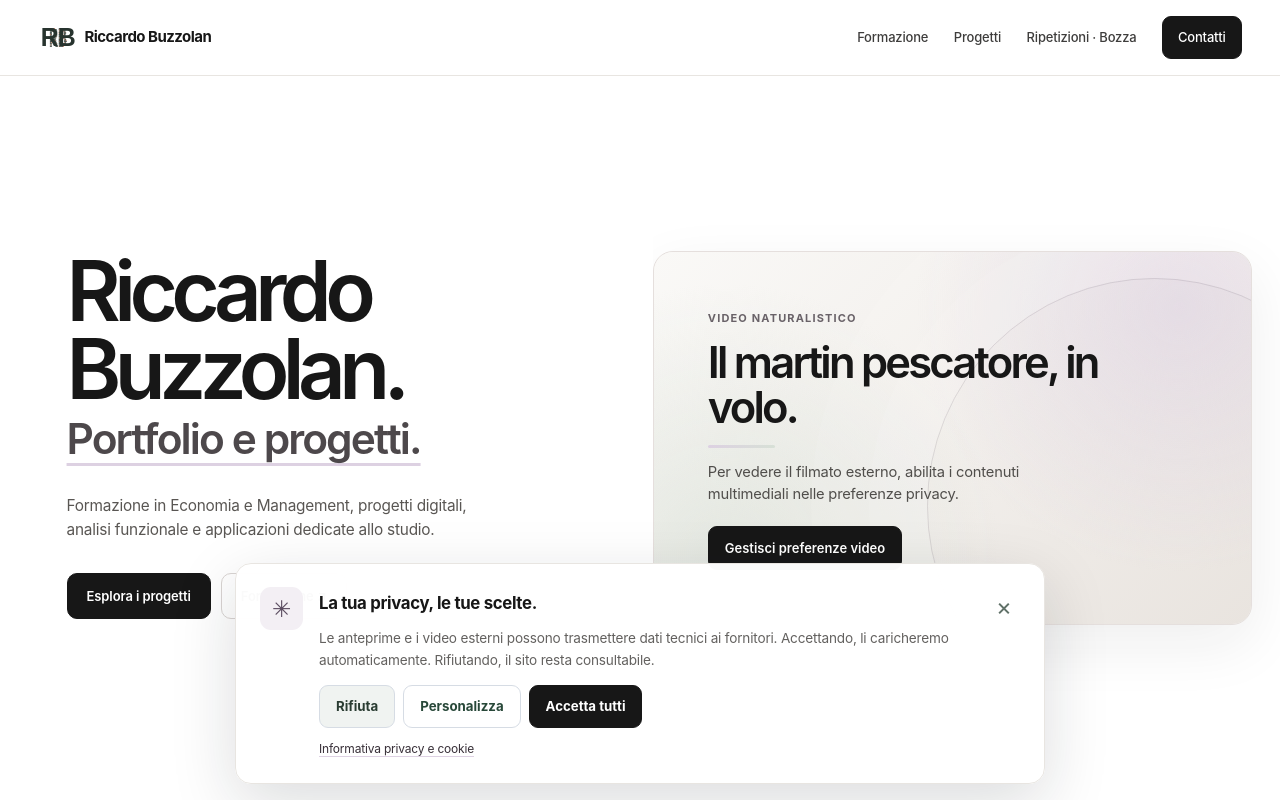
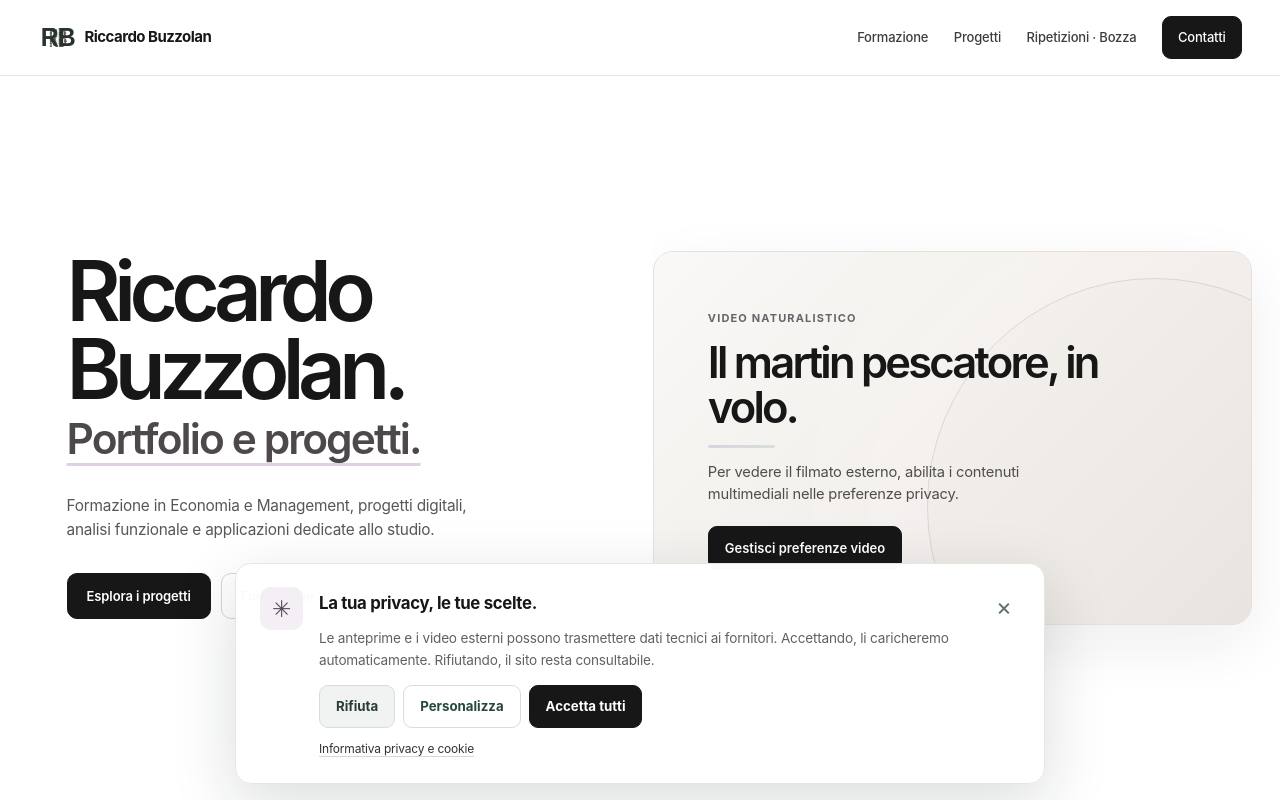
Before and after one commit to riccardobuzzolan/riccardobuzzolan.github.io, a website: page index.html in a window 1280 px wide. Shown: the top 800 px of the page. Drawn offline with Linux system fonts and the light colour scheme.

Commit message:
Simplify privacy fallback styling for consistent formatting

```diff
--- a/assets/css/premium-monochrome.css
+++ b/assets/css/premium-monochrome.css
@@ -109,7 +109,7 @@ button:focus-visible,
   background: linear-gradient(
     180deg,
     transparent 64%,
-    rgba(12, 12, 12, 0.30) 100%
+    rgba(12, 12, 12, 0.3) 100%
   );
 }
 .hero .hero-media[data-video-state="consent"]::after,
@@ -117,21 +117,9 @@ button:focus-visible,
 .hero .hero-media[data-video-state="error"]::after {
   display: none;
 }
-/* No consent, network error, or slow loading: show an actionable
-   neutral panel instead of a large empty dark rectangle. */
+/* Consent and loading: show an actionable panel instead of a blank hero. */
 .hero .hero-media .hero-media-fallback {
-  background:
-    radial-gradient(
-      circle at 88% 15%,
-      rgba(221, 209, 226, 0.58),
-      transparent 43%
-    ),
-    radial-gradient(
-      circle at 12% 82%,
-      rgba(215, 224, 214, 0.55),
-      transparent 45%
-    ),
-    linear-gradient(135deg, #faf9f7 0%, #e9e4df 100%);
+  background: linear-gradient(135deg, #faf9f7, #e9e4df);
   color: #171717;
   pointer-events: auto;
 }
```
